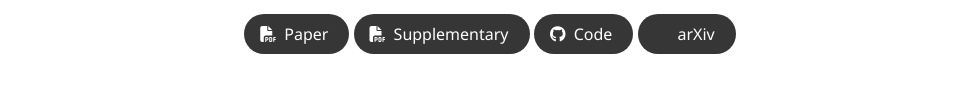
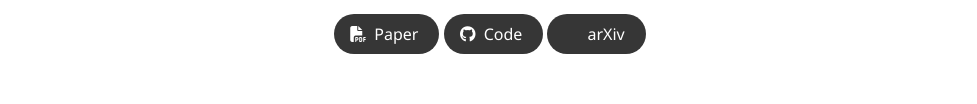
Before and after one commit to zhilingz/robust-wide-project, a plain HTML site: page index.html in a window 1280 px wide. Shown: the part 397-501 px from the top of the page, without its empty margins (150-1127 px from the left). Drawn offline with nearby package versions, Linux system fonts and the light colour scheme; some icons are missing; files whose address does not match are found by name; a web font is replaced by a local one.

Commit message:
Update index.html

```diff
--- a/index.html
+++ b/index.html
@@ -90,20 +90,9 @@
                       </a>
                     </span>
 
-                    <!-- Supplementary PDF link -->
-                    <span class="link-block">
-                      <a href="static/pdfs/supplementary_material.pdf" target="_blank"
-                      class="external-link button is-normal is-rounded is-dark">
-                      <span class="icon">
-                        <i class="fas fa-file-pdf"></i>
-                      </span>
-                      <span>Supplementary</span>
-                    </a>
-                  </span>
-
                   <!-- Github link -->
                   <span class="link-block">
-                    <a href="https://github.com/YOUR REPO HERE" target="_blank"
+                    <a href="https://github.com/hurunyi/Robust-Wide" target="_blank"
                     class="external-link button is-normal is-rounded is-dark">
                     <span class="icon">
                       <i class="fab fa-github"></i>
@@ -114,7 +103,7 @@
 
                 <!-- ArXiv abstract Link -->
                 <span class="link-block">
-                  <a href="https://arxiv.org/abs/<ARXIV PAPER ID>" target="_blank"
+                  <a href="https://arxiv.org/abs/2402.12688" target="_blank"
                   class="external-link button is-normal is-rounded is-dark">
                   <span class="icon">
                     <i class="ai ai-arxiv"></i>
```
